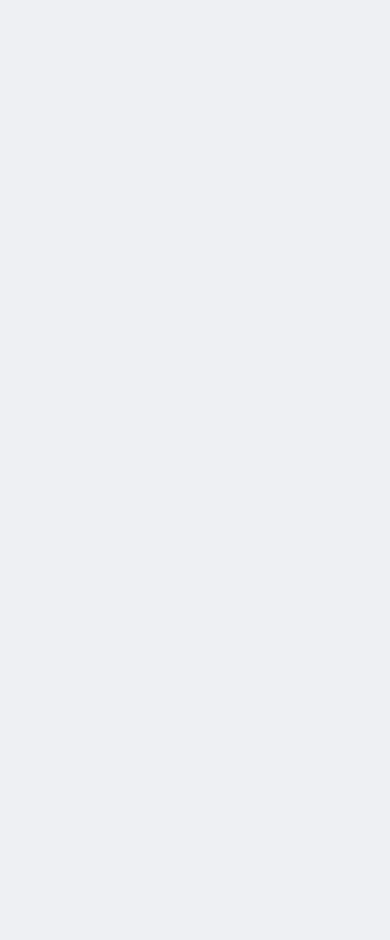
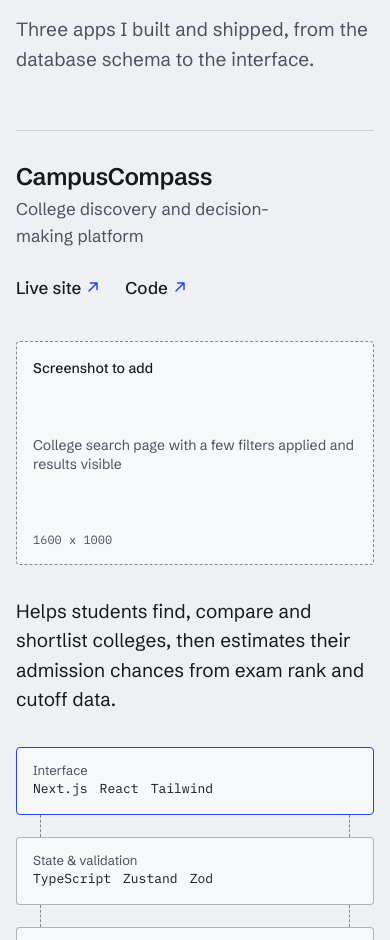
Before and after one commit to Omraje101/portfolio-site, a Next.js app: page / in a window 390 px wide. Shown: the part 1060-2000 px from the top of the page. Before the commit the page ends 946 px from the top, so only its background shows below. Built offline with nearby package versions, Linux system fonts and the light colour scheme.

Commit message:
Add featured work with inline case studies and scroll-driven stack diagrams

```diff
--- a/src/app/page.tsx
+++ b/src/app/page.tsx
@@ -1,5 +1,6 @@
 import { SiteNav } from "@/components/nav/SiteNav";
 import { Hero } from "@/components/sections/Hero";
+import { Work } from "@/components/sections/Work";
 
 export default function Home() {
   return (
@@ -7,6 +8,7 @@
       <SiteNav />
       <main id="main">
         <Hero />
+        <Work />
       </main>
     </>
   );
--- /dev/null
+++ b/src/components/sections/Work.tsx
@@ -0,0 +1,90 @@
+import { featuredProjects, type FeaturedProject } from "@/data/content";
+import { ExternalLink } from "@/components/ui/ExternalLink";
+import { ScreenshotSlot } from "@/components/ui/ScreenshotSlot";
+import { CaseStudyToggle } from "@/components/work/CaseStudyToggle";
+import { StackDiagram } from "@/components/work/StackDiagram";
+
+export function Work() {
+  return (
+    <section id="work" aria-labelledby="work-title" className="container-page py-20 md:py-28">
+      <h2 id="work-title" className="text-h2 font-semibold">
+        Selected work
+      </h2>
+      <p className="mt-4 max-w-[52ch] text-lede text-muted">
+        Three apps I built and shipped, from the database schema to the interface.
+      </p>
+
+      <div className="mt-14 flex flex-col gap-24 md:mt-20 md:gap-32">
+        {featuredProjects.map((project, i) => (
+          <CaseStudy key={project.slug} project={project} flip={i % 2 === 1} />
+        ))}
+      </div>
+    </section>
+  );
+}
+
+function CaseStudy({ project, flip }: { project: FeaturedProject; flip: boolean }) {
+  const [main, ...more] = project.screenshots;
+  const titleId = `${project.slug}-title`;
+
+  return (
+    <article aria-labelledby={titleId} className="border-t border-line pt-8 md:pt-10">
+      <header className="flex flex-col gap-4 md:flex-row md:items-end md:justify-between">
+        <div>
+          <h3 id={titleId} className="text-h3 font-semibold">
+            {project.title}
+          </h3>
+          <p className="mt-1 text-muted">{project.kind}</p>
+        </div>
+        <div className="flex gap-6">
+          <ExternalLink href={project.live}>Live site</ExternalLink>
+          <ExternalLink href={project.code}>Code</ExternalLink>
+        </div>
+      </header>
+
+      <div className="mt-8 grid gap-8 lg:grid-cols-12 lg:gap-10">
+        <div className={`lg:col-span-8 ${flip ? "lg:order-2" : ""}`}>
+          <ScreenshotSlot shot={main} sizes="(min-width: 1024px) 66vw, 100vw" />
+        </div>
+        <div className={`lg:col-span-4 ${flip ? "lg:order-1" : ""}`}>
+          <p className="max-w-[48ch] text-lede">{project.summary}</p>
+          <div className="mt-8">
+            <StackDiagram
+              layers={project.stack}
+              trigger="scroll"
+              label={`${project.title} stack, from interface down to data.`}
+            />
+          </div>
+        </div>
+      </div>
+
+      <div className="mt-8">
+        <CaseStudyToggle title={project.title}>
+          <div className="grid gap-x-10 gap-y-10 pt-10 md:grid-cols-2">
+            {project.features.map((group) => (
+              <div key={group.id}>
+                <h4 className="font-semibold">{group.title}</h4>
+                <ul className="mt-3 space-y-2 text-muted">
+                  {group.points.map((point) => (
+                    <li key={point} className="flex gap-3">
+                      <span aria-hidden className="mt-[0.7em] h-px w-3 shrink-0 bg-accent" />
+                      <span>{point}</span>
+                    </li>
+                  ))}
+                </ul>
+              </div>
+            ))}
+          </div>
+
+          {more.length > 0 && (
+            <div className="grid gap-6 pt-12 md:grid-cols-2">
+              {more.map((shot) => (
+                <ScreenshotSlot key={shot.alt} shot={shot} sizes="(min-width: 768px) 50vw, 100vw" />
+              ))}
+            </div>
+          )}
+        </CaseStudyToggle>
+      </div>
+    </article>
+  );
+}
--- /dev/null
+++ b/src/components/work/CaseStudyToggle.tsx
@@ -0,0 +1,52 @@
+"use client";
+
+import { Plus } from "@phosphor-icons/react";
+import { useId, useState } from "react";
+
+/**
+ * "Read case study" disclosure. The detail stays in the DOM when closed
+ * (inert + collapsed) so it is still indexed, and expands in place.
+ */
+export function CaseStudyToggle({
+  title,
+  children,
+}: {
+  title: string;
+  children: React.ReactNode;
+}) {
+  const [open, setOpen] = useState(false);
+  const regionId = useId();
+
+  return (
+    <div>
+      <button
+        type="button"
+        aria-expanded={open}
+        aria-controls={regionId}
+        onClick={() => setOpen((o) => !o)}
+        className="pressable group inline-flex h-12 items-center gap-3 rounded border border-line-strong pl-4 pr-5 font-medium hover:border-ink hover:bg-surface"
+      >
+        <Plus
+          size={18}
+          weight="bold"
+          aria-hidden
+          className={`text-accent transition-transform duration-200 ease-(--ease-out) ${open ? "rotate-45" : ""}`}
+        />
+        {open ? "Close case study" : "Read case study"}
+        <span className="sr-only">: {title}</span>
+      </button>
+
+      <div
+        id={regionId}
+        role="region"
+        aria-label={`${title} case study`}
+        inert={!open}
+        className={`grid transition-[grid-template-rows,opacity] duration-300 ease-(--ease-out) ${
+          open ? "grid-rows-[1fr] opacity-100" : "grid-rows-[0fr] opacity-0"
+        }`}
+      >
+        <div className="overflow-hidden">{children}</div>
+      </div>
+    </div>
+  );
+}
```
